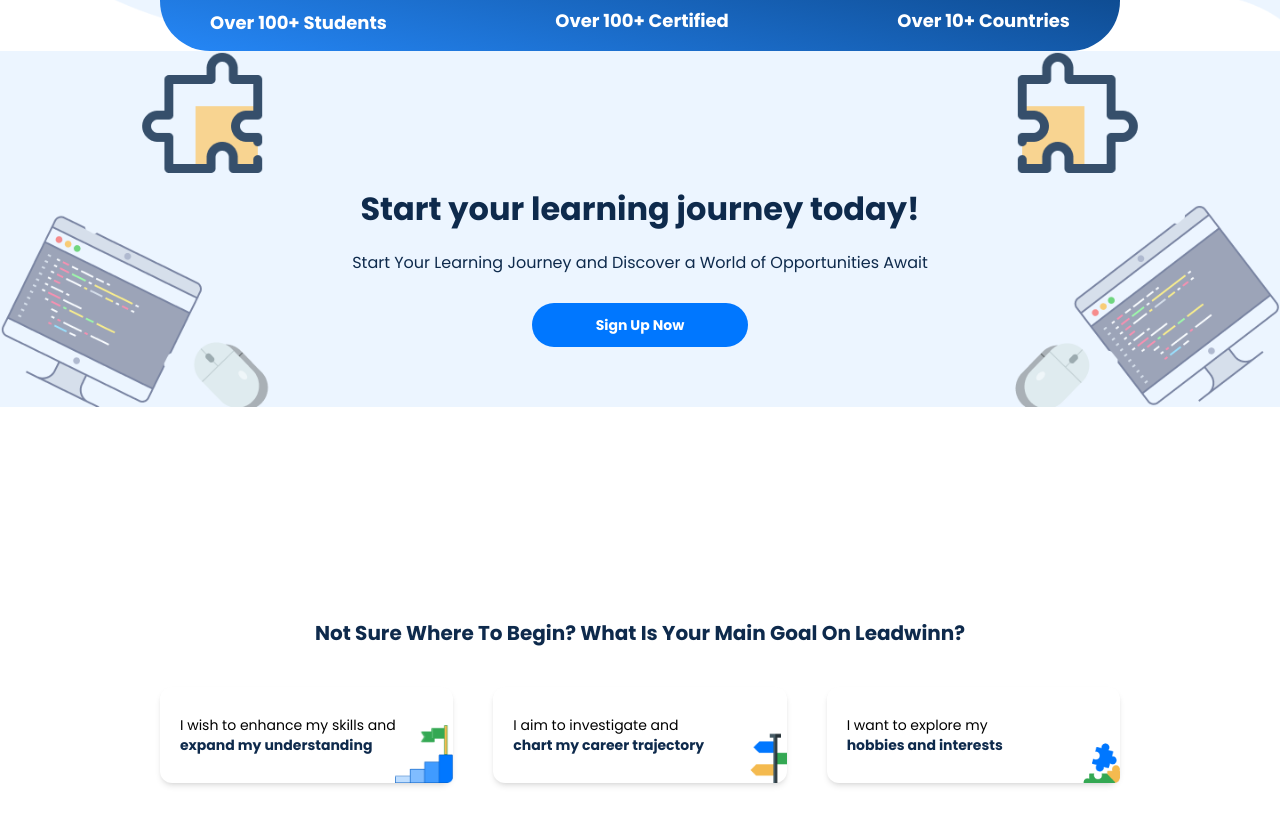
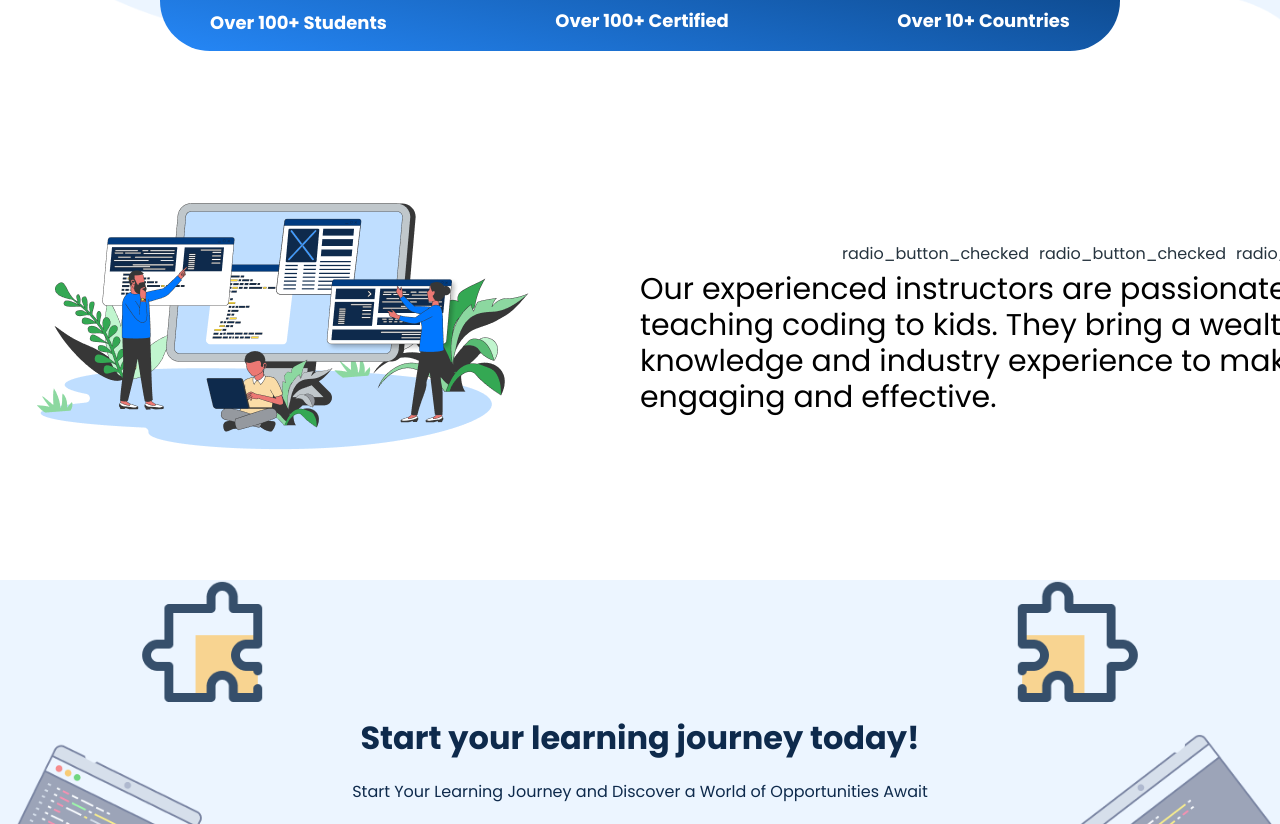
Before and after one commit to Adeleyeha-17/Leadwinn-Academy, a React (Vite) app: page / in a window 1280 px wide. Shown: the part 816-1640 px from the top of the page. Built offline with nearby package versions, Linux system fonts and the light colour scheme.

Commit message:
updated Whychoose

```diff
--- a/src/components/Courses/Courses.tsx
+++ b/src/components/Courses/Courses.tsx
@@ -1,7 +1,8 @@
 import { Link } from "react-router-dom"
-import { motion } from "framer-motion";
+import { motion } from "framer-motion"
 
 export const Courses = () => {
+
 
    type course = {
       img: string;
--- /dev/null
+++ b/src/components/Whychoose/CarouselItem.tsx
@@ -0,0 +1,41 @@
+import React from "react";
+
+interface CarouselItemProps {
+  item: {
+    title: string;
+    description: string;
+    icon: string;
+    notActive: string;
+    active: string;
+  };
+  activeIndex: number;
+  index: number;
+  updateIndex: (newIndex: number) => void;
+}
+
+const CarouselItem: React.FC<CarouselItemProps> = ({ item, activeIndex, updateIndex }) => {
+  return (
+    <div className="carousel-item w-full font-poppins">
+      <div className="w-1/2">
+        <img className="carousel-img" src={item.icon} alt={item.title} />
+      </div>
+
+      <div className="w-1/2">
+        <div className="carousel-buttons">
+          <div className="indicators">
+            {Array.from({ length: 4 }).map((_, i) => (
+              <button key={i} className="indicator-buttons" onClick={() => updateIndex(i)}>
+                <span className={`${i === activeIndex ? "indicator-symbol-active" : "indicator-symbol"}`}>
+                  radio_button_checked
+                </span>
+              </button>
+            ))}
+          </div>
+        </div>
+        <h1 className="w-[50rem] whitespace-normal text-3xl">{item.description}</h1>
+      </div>
+    </div>
+  );
+};
+
+export default CarouselItem;
--- a/src/components/Whychoose/Whychoose.tsx
+++ b/src/components/Whychoose/Whychoose.tsx
@@ -1,84 +1,63 @@
-import { useState, useEffect } from 'react';
+import React, { useState } from "react";
+import CarouselItem from "./CarouselItem";
 
-export const Whychoose = () => {
-  const [activeIndex, setActiveIndex] = useState(0);
-  const interval = 3000;
+interface Item {
+  title: string;
+  description: string;
+  icon: string;
+  notActive: string;
+  active: string;
+}
 
-  type WhyChooseData = {
-    img: string;
-    heading: string;
-    text: string;
-    notActive: string;
-    active: string;
+export const Whychoose: React.FC = () => {
+  const [activeIndex, setActiveIndex] = useState<number>(0);
+
+  const updateIndex = (newIndex: number) => {
+    if (newIndex < 0) {
+      newIndex = 0;
+    } else if (newIndex >= items.length) {
+      newIndex = items.length - 1;
+    }
+
+    setActiveIndex(newIndex);
   };
 
-  const WhyChoose: WhyChooseData[] = [
+  const items: Item[] = [
     {
-      img: './instructors.png',
-      heading: 'Expert Instructors',
-      text: 'Our experienced instructors are passionate about teaching coding to kids. They bring a wealth of knowledge and industry experience to make learning engaging and effective.',
+      title: "Expert Instructors",
+      description: "Our experienced instructors are passionate about teaching coding to kids. They bring a wealth of knowledge and industry experience to make learning engaging and effective.",
+      icon: "./instructors.png",
       notActive: './expert.png',
       active: './active_expert.png',
     },
     {
-      img: './curriculum.png',
-      heading: 'Age Appropriate Curriculum',
-      text: 'Our experienced instructors are passionate about teaching coding to kids. They bring a wealth of knowledge and industry experience to make learning engaging and effective.',
+      title: "Age Appropriate Curriculum",
+      description: "Our experienced instructors are passionate about teaching coding to kids. They bring a wealth of knowledge and industry experience to make learning engaging and effective.",
+      icon: "./curriculum.png",
       notActive: './age.png',
       active: './active_age.png',
     },
     {
-      img: './interactive.png',
-      heading: 'Interactive Learning',
-      text: 'Our experienced instructors are passionate about teaching coding to kids. They bring a wealth of knowledge and industry experience to make learning engaging and effective.',
+      title: "Interactive",
+      description: "Our experienced instructors are passionate about teaching coding to kids. They bring a wealth of knowledge and industry experience to make learning engaging and effective.",
+      icon: "./interactive.png",
       notActive: './learning.png',
       active: './active_learning.png',
     },
     {
-      img: './convenients.png',
-      heading: 'Convenient Online Learning',
-      text: 'Our experienced instructors are passionate about teaching coding to kids. They bring a wealth of knowledge and industry experience to make learning engaging and effective.',
+      title: 'Convenient Online Learning',
+      description: 'Our experienced instructors are passionate about teaching coding to kids. They bring a wealth of knowledge and industry experience to make learning engaging and effective.',
+      icon: './convenients.png',
       notActive: './convenient.png',
       active: './active_convenient.png',
-    },
+    }
   ];
 
-  const handleItemClick = (index: number) => {
-    setActiveIndex(index === activeIndex ? 0 : index);
-  };
-
-  useEffect(() => {
-    const timer = setInterval(() => {
-      setActiveIndex((activeIndex + 1) % WhyChoose.length);
-    }, interval);
-
-    return () => clearInterval(timer);
-  }, [activeIndex]);
-
   return (
-    <div className="py-10 md:px-12 md:py-20 px-5 xl:px-40 lg:py-20 md:max-lg:max-w-6xl lg:max-xl:max-w-7xl mx-auto font-poppins hidden">
-      <div>
-        <h2 className="text-head-black font-bold max-sm:text-xl sm:text-[2.5rem] leading-[3rem] sm:mb-3">
-          Why Choose <span className="text-hero-blue">Leadwinn?</span>
-        </h2>
-        <h3 className="max-sm:text-xs text-base text-head-black max-w-[20rem] sm:max-w-[30rem]">
-          At Leadwinn, we're dedicated to providing the best online coding education for kids and teens. Here are the compelling reasons why you should choose us
-        </h3>
-      </div>
-
-      <div className="flex pt-10">
-        {WhyChoose.map((data, index) => (
-          <div key={index} className="flex">
-            <div className='w-1/2'>
-            <img src={activeIndex === index ? data.img : ''} alt={data.heading} />
-            </div>
-
-            <div className='w-1/2'>
-  <img src={activeIndex === index ? data.active : data.notActive} onClick={() => handleItemClick(index)} className='mb-7 w-10 flex mr-20' />
-  {activeIndex === index && <h1 className='font-bold text-3xl text-head-black mb-7'>{data.heading}</h1>}
-  {activeIndex === index && <h4 className='text-base'>{data.text}</h4>}
-</div>
-          </div>
+    <div className="carousel my-24">
+      <div className="inner" style={{ transform: `translate(-${activeIndex * 100}%)` }}>
+        {items.map((item, index) => (
+          <CarouselItem key={index} item={item} activeIndex={activeIndex} index={index} updateIndex={updateIndex} />
         ))}
       </div>
     </div>
--- a/src/index.css
+++ b/src/index.css
@@ -6,6 +6,65 @@ html, body {
    scroll-behavior: smooth;
  }
 
+ .carousel {
+   overflow: hidden;
+   display: flex;
+   flex-direction: column;
+   justify-content: center;
+ }
+
+ .inner {
+   white-space: nowrap;
+   transition: transform 0.3s;
+   box-shadow: 0 5px 15px rgba(0, 0, 0, 0.05);
+ }
+
+ .carousel-item {
+   display: inline-flex;
+   align-items: center;
+   justify-content: center;
+   background-color: #fff;
+ }
+
+
+ /* final stage */
+
+ .carousel-buttons {
+   display: flex;
+   justify-content: space-evenly;
+ }
+
+ .button-arrow {
+   background: none;
+   border: none;
+   cursor: pointer;
+   margin-top: 20px;
+ }
+
+ .indicators {
+   display: flex;
+   justify-content: space-around;
+   align-items: center;
+   margin-top: 20px;
+ }
+
+ .indicator-buttons {
+   border: none;
+   cursor: pointer;
+ }
+
+ .indicators > button {
+   margin: 5px;
+   background: none;
+ }
+
+ .indicator-symbol {
+   color: #26343f;
+ }
+
+ .indicator-symbol-active {
+   color: #ffffff;
+ }
 
 .slick-dots li.slick-active button:before {
    color: #0077FF !important;
```
